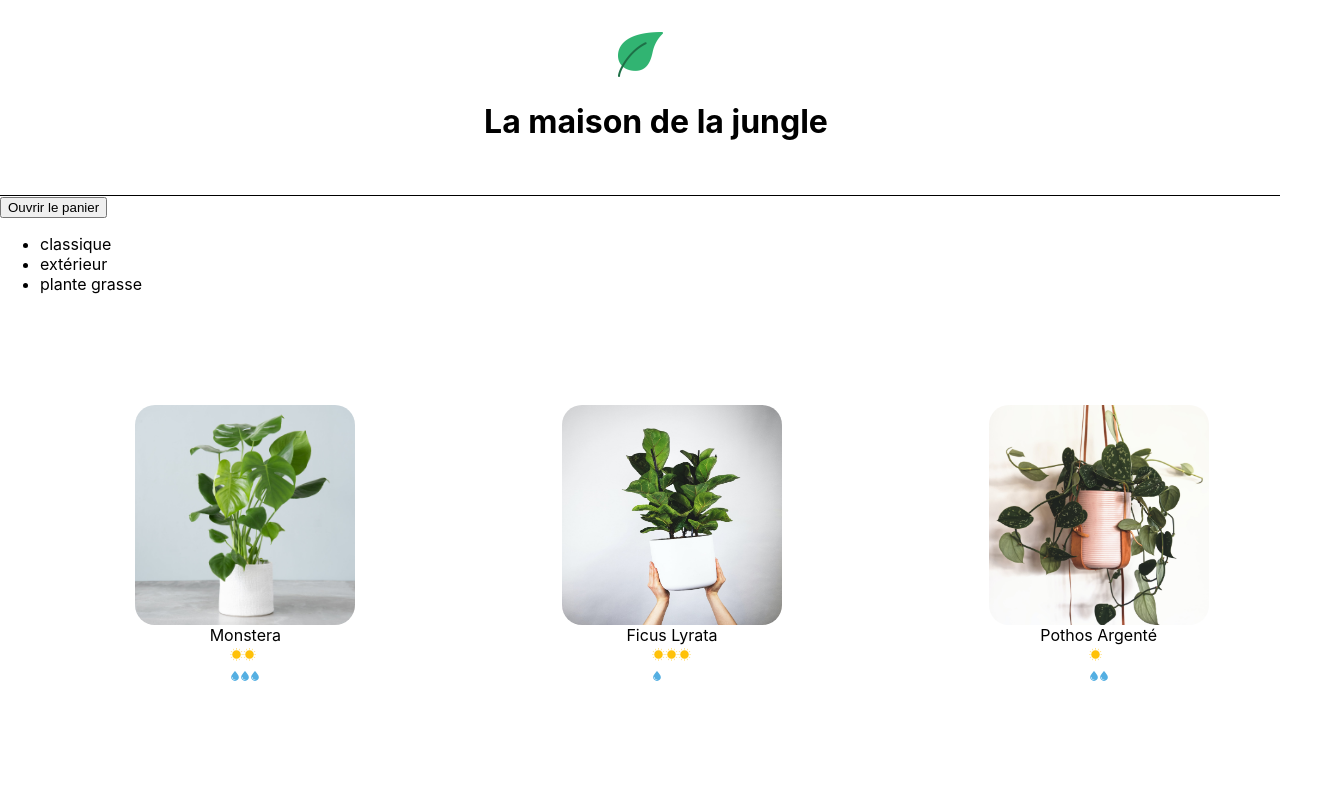
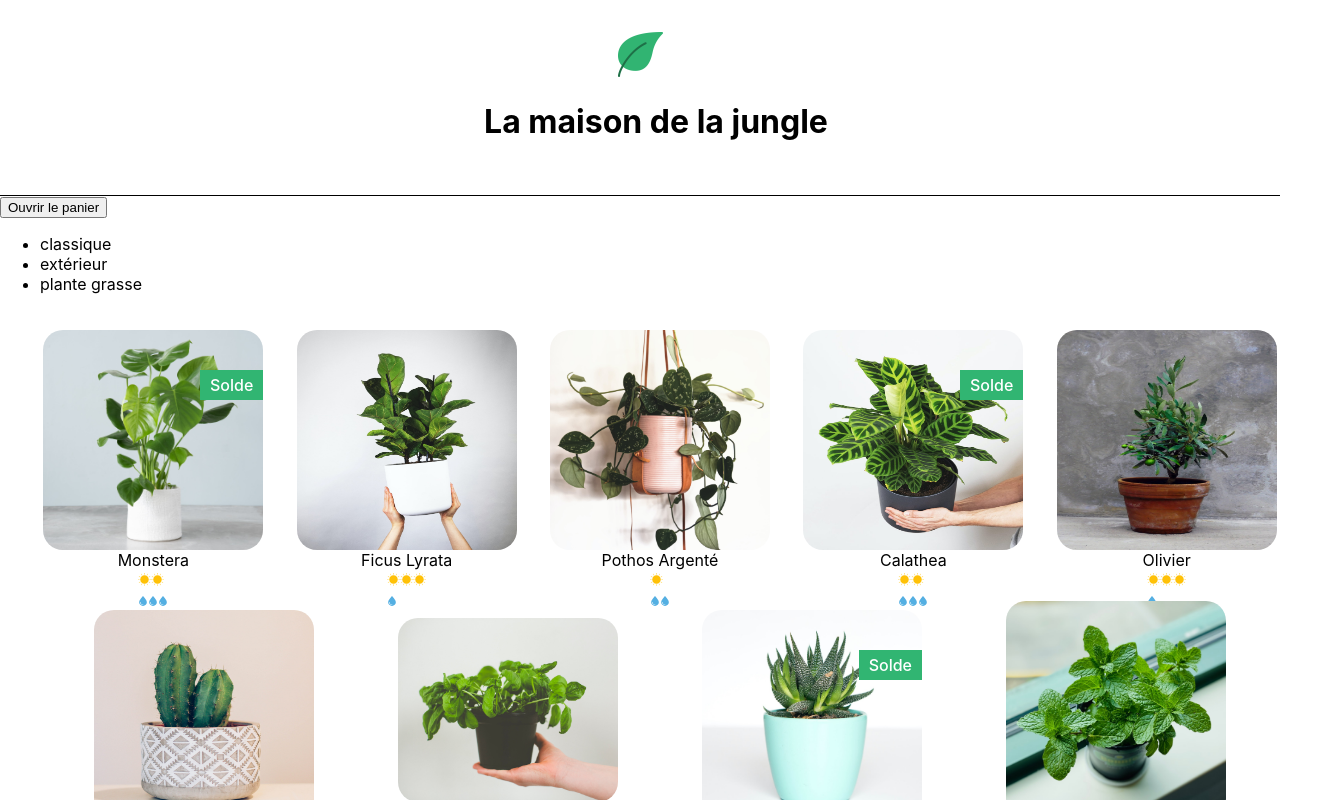
Before and after one commit to Ambrosioc/la-maison-jungle, a React (Create React App) app: page / in a window 1280 px wide. Shown: the top 800 px of the page, 1344 px wide, since content can reach past the window. Built offline with nearby package versions, Linux system fonts and the light colour scheme.

Commit message:
add isPecialOffer & isBestSale

```diff
--- a/src/components/PlantItem.js
+++ b/src/components/PlantItem.js
@@ -6,7 +6,7 @@ function handleClick(planName) {
   alert(`Vous voulez acheter 1 plante ${planName}? Très bon choix 🌱✨`);
 }
 
-function PlantItem({ cover, name, water, light }) {
+function PlantItem({ cover, name, water, light, isSpecialOffer, isBestSale }) {
   return (
     <li
       className="lmj-plant-item"
@@ -15,7 +15,9 @@ function PlantItem({ cover, name, water, light }) {
       }}
     >
       <img className="lmj-plant-item-cover" src={cover} alt={`${name} cover`} />
+      {isSpecialOffer && <div className="lmj-sales">Solde</div>}
       {name}
+      {isBestSale && <div>Meilleur vente 🔥🔥</div>}
       <div>
         <CareScale careType="light" scaleValue={light} />
         <CareScale careType="water" scaleValue={water} />
--- a/src/components/ShoppingList.js
+++ b/src/components/ShoppingList.js
@@ -17,15 +17,19 @@ function ShoppingList() {
         ))}
       </ul>
       <ul className="lmj-plant-list">
-        {plantList.map(({ id, cover, name, water, light }) => (
+        {plantList.map(
+          ({ id, cover, name, water, light, isSpecialOffer, isBestSale }) => (
             <PlantItem
               id={id}
               cover={cover}
               name={name}
               water={water}
               light={light}
+              isSpecialOffer={isSpecialOffer}
+              isBestSale={isBestSale}
             />
-        ))}
+          )
+        )}
       </ul>
     </div>
   );
--- a/src/data/plantList.js
+++ b/src/data/plantList.js
@@ -12,6 +12,7 @@ export const plantList = [
   {
     name: "monstera",
     category: "classique",
+    isSpecialOffer: true,
     id: "1ed",
     light: 2,
     water: 3,
@@ -37,6 +38,7 @@ export const plantList = [
   {
     name: "calathea",
     category: "classique",
+    isSpecialOffer: true,
     id: "4kk",
     light: 2,
     water: 3,
@@ -62,6 +64,7 @@ export const plantList = [
   {
     name: "basilique",
     category: "extérieur",
+    isBestSale: true,
     id: "7ie",
     light: 2,
     water: 3,
@@ -70,6 +73,7 @@ export const plantList = [
   {
     name: "succulente",
     category: "plante grasse",
+    isSpecialOffer: true,
     id: "9vn",
     light: 2,
     water: 1,
@@ -79,6 +83,7 @@ export const plantList = [
   {
     name: "menthe",
     category: "extérieur",
+    isBestSale: true,
     id: "6uo",
     light: 2,
     water: 2,
--- a/src/styles/PlantItem.css
+++ b/src/styles/PlantItem.css
@@ -5,9 +5,8 @@
 }
 
 .lmj-plant-item {
-  margin: 10%;
+  margin: 30px 10px 30px 10px;
   display: flex;
-  /* align-items: flex-start; */
   justify-content: center;
   flex-direction: column;
   text-transform: capitalize;
--- a/src/styles/ShoppingList.css
+++ b/src/styles/ShoppingList.css
@@ -1,16 +1,16 @@
 .lmj-plant-list {
   list-style-type: none;
-  padding: 32px;
+  padding: 20px;
   display: flex;
-  justify-content: space-around;
+  justify-content: space-evenly;
   flex-wrap: wrap;
   width: 100%;
 }
 
 .lmj-plant-item {
-  border-radius: 10px;
-  height: 150px;
-  width: 150px;
+  height: 220px;
+  width: 220px;
+  border-radius: 20px;
   margin: 10px;
   display: flex;
   align-items: center;
```
Lines whose indentation alone changed are shown as unchanged.
